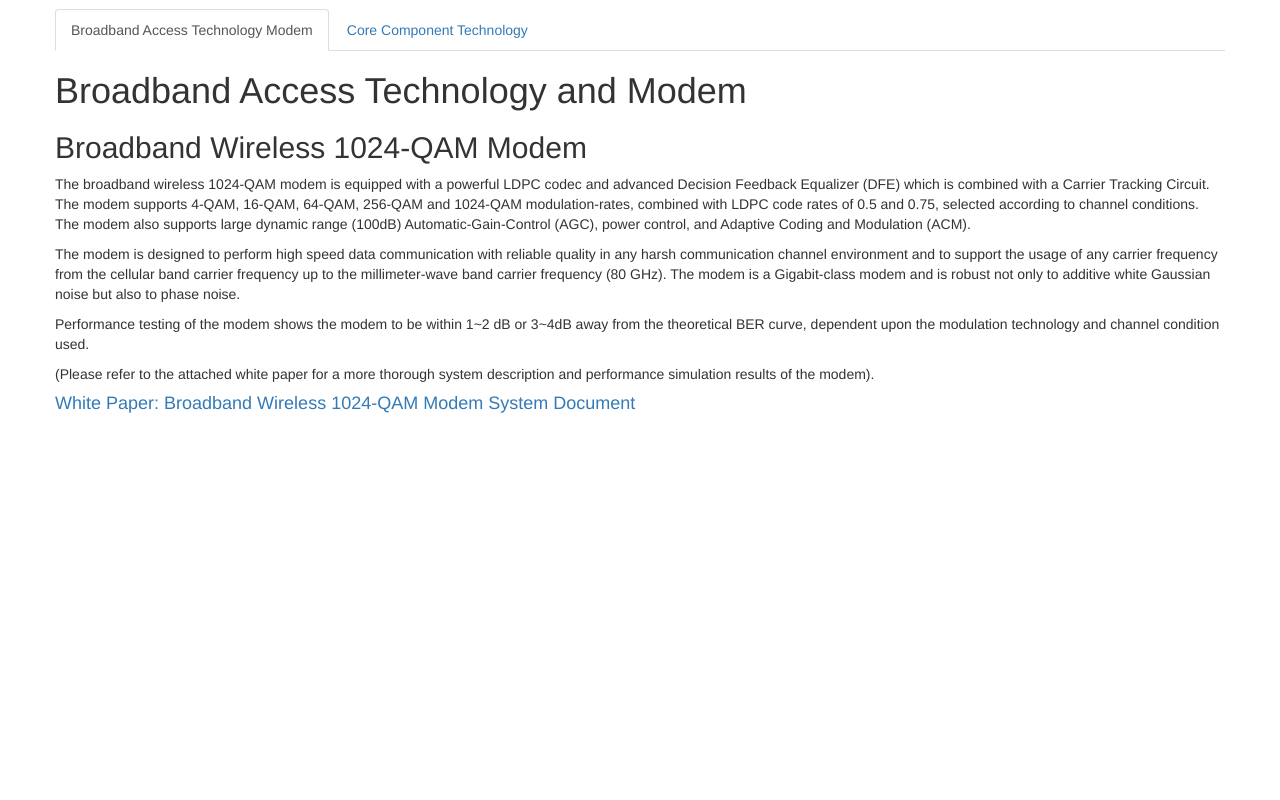
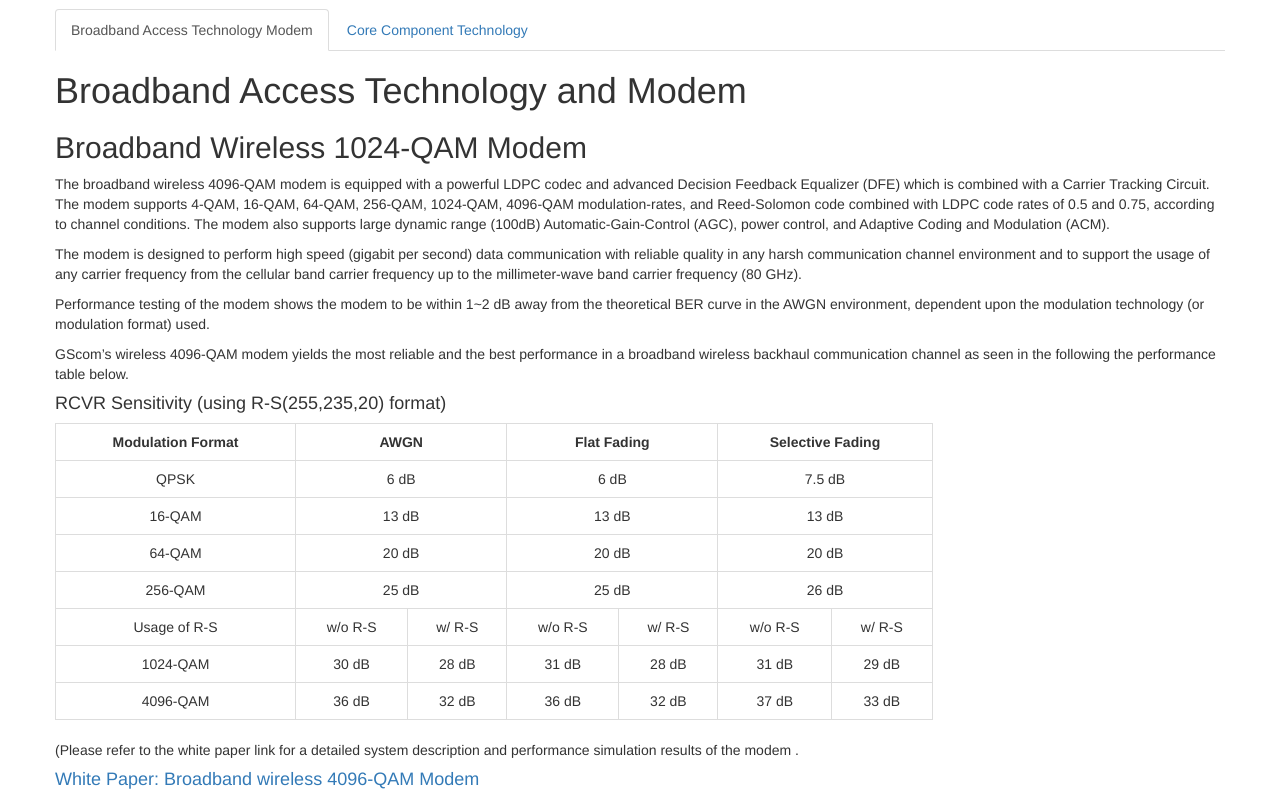
Before and after one commit to junclemente/flask_gscom, a Flask app: page /products in a window 1280 px wide. Shown: the part 51-851 px from the top of the page. Before the commit the page ends 464 px from the top, so only its background shows below. Run offline with Flask 2, Linux system fonts and the light colour scheme; some libraries are stand-ins or nearby versions.

Commit message:
updated Products: Broadband tab, added table

```diff
--- a/app/static/css/styles.css
+++ b/app/static/css/styles.css
@@ -1,6 +1,15 @@
 body {
   padding-top: 60px;
   background: #fff;
+}
+
+.table {
+  width: 75%;
+}
+
+th, td {
+  text-align: center;
+  vertical-align: middle;
 }
 
 /* ID */
--- a/app/templates/products.html
+++ b/app/templates/products.html
@@ -18,11 +18,74 @@
           <div class="tab-pane active" id="tab1">
             <h1>Broadband Access Technology and Modem</h1>
             <h2>Broadband Wireless 1024-QAM Modem</h2>
-            <p>The broadband wireless 1024-QAM modem is equipped with a powerful LDPC codec and advanced Decision Feedback Equalizer (DFE) which is combined with a Carrier Tracking Circuit. The modem supports 4-QAM, 16-QAM, 64-QAM, 256-QAM and 1024-QAM modulation-rates, combined with LDPC code rates of 0.5 and 0.75, selected according to channel conditions. The modem also supports large dynamic range (100dB) Automatic-Gain-Control (AGC), power control, and Adaptive Coding and Modulation (ACM).</p>
-            <p>The modem is designed to perform high speed data communication with reliable quality in any harsh communication channel environment and to support the usage of any carrier frequency from the cellular band carrier frequency up to the millimeter-wave band carrier frequency (80 GHz). The modem is a Gigabit-class modem and is robust not only to additive white Gaussian noise but also to phase noise.</p>
-            <p>Performance testing of the modem shows the modem to be within 1~2 dB or 3~4dB away from the theoretical BER curve, dependent upon the modulation technology and channel condition used.</p>
-            <p>(Please refer to the attached white paper for a more thorough system description and performance simulation results of the modem).</p>
-            <h4><a href="{{ url_for('whitepaper', whitepaper = 'Broadband_wireless_1024-QAM_Modem.pdf') }}" target="_blank">White Paper: Broadband Wireless 1024-QAM Modem System Document</a></h4>
+            <p>The broadband wireless 4096-QAM modem is equipped with a powerful LDPC codec and advanced Decision Feedback Equalizer (DFE) which is combined with a Carrier Tracking Circuit. The modem supports 4-QAM, 16-QAM, 64-QAM, 256-QAM, 1024-QAM, 4096-QAM modulation-rates, and Reed-Solomon code combined with LDPC code rates of 0.5 and 0.75, according to channel conditions. The modem also supports large dynamic range (100dB) Automatic-Gain-Control (AGC), power control, and Adaptive Coding and Modulation (ACM).</p>
+            <p>The modem is designed to perform high speed (gigabit per second) data communication with reliable quality in any harsh communication channel environment and to support the usage of any carrier frequency from the cellular band carrier frequency up to the millimeter-wave band carrier frequency (80 GHz). </p>
+            <p>Performance testing of the modem shows the modem to be within 1~2 dB away from the theoretical BER curve in the AWGN environment, dependent upon the modulation technology (or modulation format) used.</p>
+            <p>GScom’s wireless 4096-QAM modem yields the most reliable and the best performance in a broadband wireless backhaul communication channel as seen in the following the performance table below.</p>
+
+            <table class="table table-bordered">
+              <theader><h4>RCVR Sensitivity (using R-S(255,235,20) format)</h4></theader>
+              <tr>
+                <th>Modulation Format</th>
+                <th colspan="2">AWGN</th>
+                <th colspan="2">Flat Fading</th>
+                <th colspan="2">Selective Fading</th>
+              </tr>
+              <tr>
+                <td>QPSK</td>
+                <td colspan="2">6 dB</td>
+                <td colspan="2">6 dB</td>
+                <td colspan="2">7.5 dB</td>
+              </tr>
+              <tr>
+                <td>16-QAM</td>
+                <td colspan="2">13 dB</td>
+                <td colspan="2">13 dB</td>
+                <td colspan="2">13 dB</td>
+              </tr>
+              <tr>
+                <td>64-QAM</td>
+                <td colspan="2">20 dB</td>
+                <td colspan="2">20 dB</td>
+                <td colspan="2">20 dB</td>
+              </tr>
+              <tr>
+                <td>256-QAM</td>
+                <td colspan="2">25 dB</td>
+                <td colspan="2">25 dB</td>
+                <td colspan="2">26 dB</td>
+              </tr>
+              <tr>
+                <td>Usage of R-S</td>
+                <td>w/o R-S</td>
+                <td>w/ R-S</td>
+                <td>w/o R-S</td>
+                <td>w/ R-S</td>
+                <td>w/o R-S</td>
+                <td>w/ R-S</td>
+              </tr>
+              <tr>
+                <td>1024-QAM</td>
+                <td>30 dB</td>
+                <td>28 dB</td>
+                <td>31 dB</td>
+                <td>28 dB</td>
+                <td>31 dB</td>
+                <td>29 dB</td>
+              </tr>
+              <tr>
+                <td>4096-QAM</td>
+                <td>36 dB</td>
+                <td>32 dB</td>
+                <td>36 dB</td>
+                <td>32 dB</td>
+                <td>37 dB</td>
+                <td>33 dB</td>
+              </tr>
+
+            </table>
+            <p>(Please refer to the white paper link for a detailed system description and performance simulation results of the modem .</p>
+            <h4><a href="{{ url_for('whitepaper', whitepaper = 'Broadband wireless 4096-QAM Modem.pdf') }}" target="_blank">White Paper: Broadband wireless 4096-QAM Modem</a></h4>
           </div><!-- end tab1 -->
           <div class="tab-pane" id="tab2">
             <h1>Core Component Technology</h1>
```
